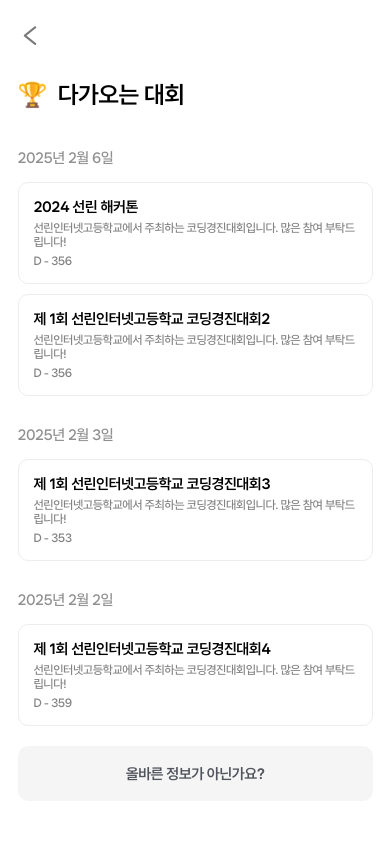
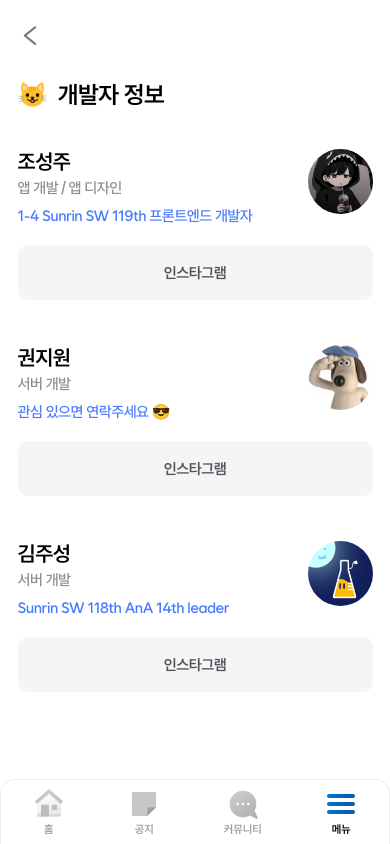
Before and after one commit to iamfiro/sunrin-life-app, a React Native app: screen / in a window 390 px wide. Built offline with nearby package versions, Linux system fonts and the light colour scheme.

Commit message:
📝 Update initial route name and developer credit description

```diff
--- a/App.tsx
+++ b/App.tsx
@@ -43,7 +43,7 @@ function App() {
 
     return (
         <NavigationContainer>
-            <Stack.Navigator screenOptions={{ headerShown: false }} initialRouteName="Competition">
+            <Stack.Navigator screenOptions={{ headerShown: false }} initialRouteName="Credit">
                 <Stack.Screen name="Home" component={ScreenHome} />
                 <Stack.Screen name="WidgetSetting" component={ScreenWidgetSetting} />
                 <Stack.Screen name="Article" component={ScreenArticle} />
--- a/assets/json/credit.ts
+++ b/assets/json/credit.ts
@@ -1,5 +1,5 @@
 import { ImageSourcePropType } from "react-native";
-import jwkwon0817Profile from "../credit/jwkwon0817.webp";
+import jwkwon0817Profile from "../credit/jwkwon0817.png";
 import wntjd_0612Profile from "../credit/wntjd_0612.webp";
 import iamfiroProfile from "../credit/iamfiro.webp";
 
@@ -23,7 +23,7 @@ export const DeveloperCredit: IDeveloperCredit[] = [
         name: "권지원",
         image: jwkwon0817Profile,
         part: '서버 개발',
-        description: "관심 있으면 연락주세요",
+        description: "관심 있으면 연락주세요 😎",
         instagram: "jwkwon0817",
     },
     {
```
Also changed, not shown: assets/credit/jwkwon0817.png (added), assets/credit/jwkwon0817.webp (deleted).
